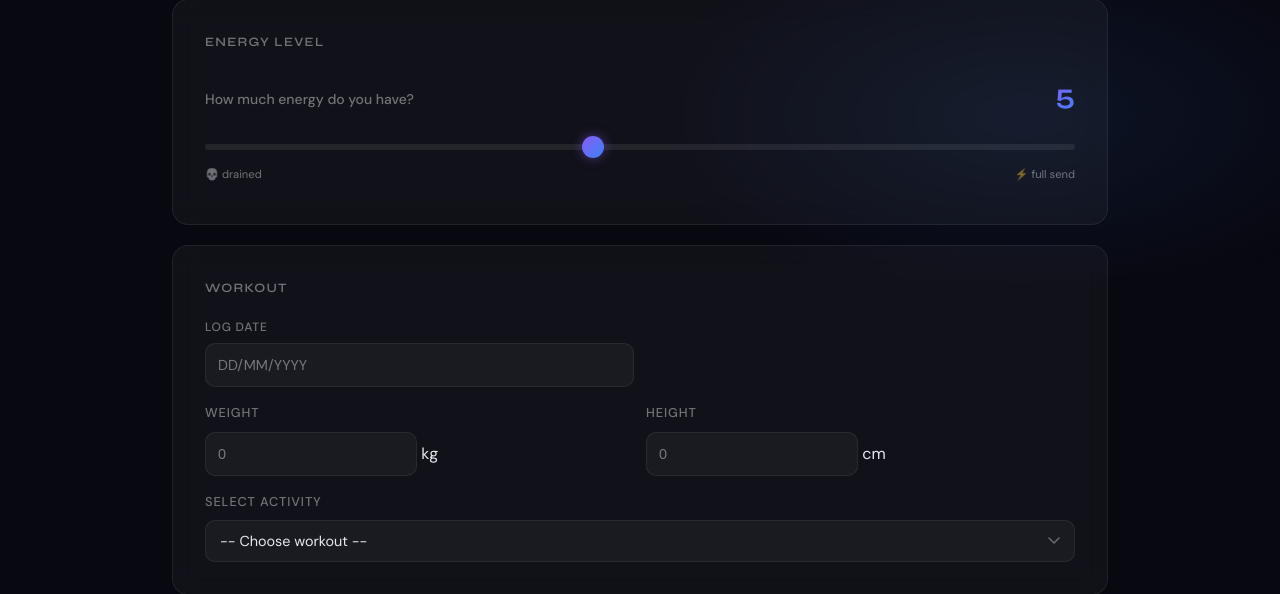
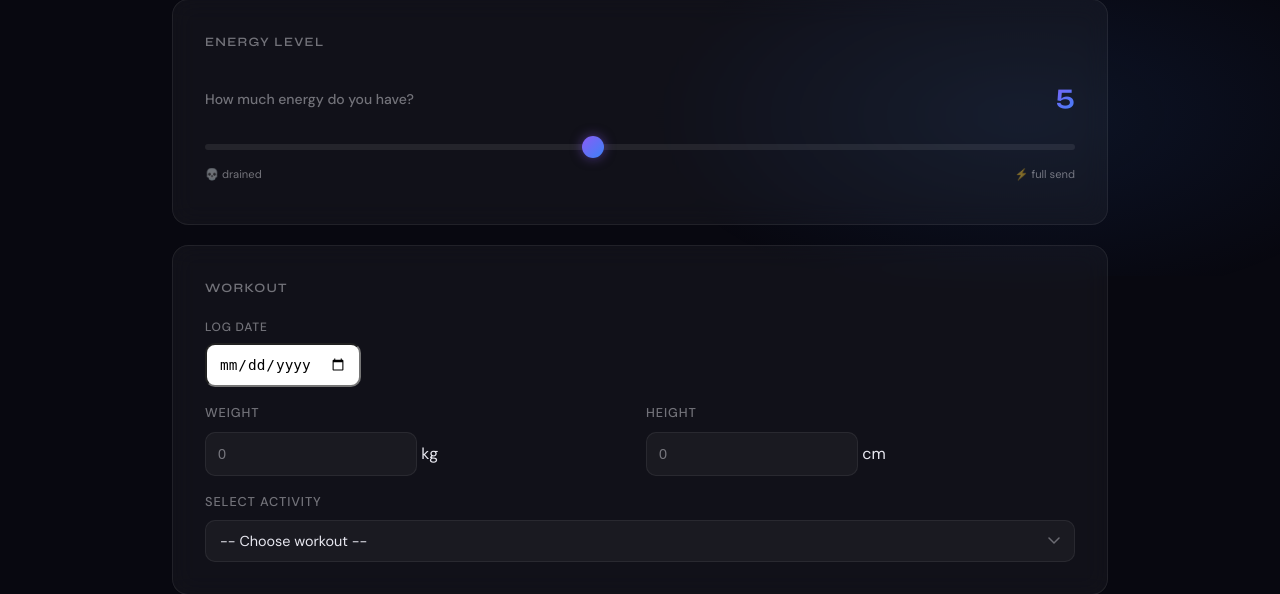
Before and after one commit to PerthCPE/genZ-wellness, a FastAPI app: page / in a window 1280 px wide. Shown: the part 524-1118 px from the top of the page. Run offline with FastAPI, Linux system fonts and the light colour scheme; some libraries are stand-ins or nearby versions.

Commit message:
fix: date input type=date with default today

```diff
--- a/static/script.js
+++ b/static/script.js
@@ -64,24 +64,27 @@
   // ── Submit button state ────────────────────────────────────────────────
   function updateBtn() {
     document.getElementById("submitBtn").disabled = !selectedMood;
-      // ── Set date & time display ──
-    function updateDateTime() {
-      const now  = new Date();
-      const dd   = String(now.getDate()).padStart(2, "0");
-      const mm   = String(now.getMonth() + 1).padStart(2, "0");
-      const yyyy = now.getFullYear();
-      const hh   = String(now.getHours()).padStart(2, "0");
-      const min  = String(now.getMinutes()).padStart(2, "0");
-
-      const dateEl = document.getElementById("workoutDate");
-      if (dateEl) dateEl.value = `${dd}/${mm}/${yyyy}`;
-
-      // เก็บ ISO format ไว้ส่ง API
-      window._logDateTime = now.toISOString();
+// ── Set default date = today ──
+  function updateDateTime() {
+    const now  = new Date();
+    const yyyy = now.getFullYear();
+    const mm   = String(now.getMonth() + 1).padStart(2, "0");
+    const dd   = String(now.getDate()).padStart(2, "0");
+    const dateEl = document.getElementById("workoutDate");
+    if (dateEl && !dateEl.value) {
+      dateEl.value = `${yyyy}-${mm}-${dd}`;
+      dateEl.max   = `${yyyy}-${mm}-${dd}`;
+    }
+    window._logDateTime = new Date(
+      document.getElementById("workoutDate")?.value || now
+    ).toISOString();
   }
 
   updateDateTime();
-  setInterval(updateDateTime, 60000); // อัพเดตทุก 1 นาที
+  document.getElementById("workoutDate")?.addEventListener("change", () => {
+  const val = document.getElementById("workoutDate").value;
+  if (val) window._logDateTime = new Date(val).toISOString();
+  });
 
   // ── Workout selector ───────────────────────────────────────────────────
   const workoutSelect = document.getElementById("workout");
--- a/templates/index.html
+++ b/templates/index.html
@@ -66,14 +66,14 @@
   <div class="card" style="margin-bottom: 20px; animation-delay: 0.15s;">
     <div class="card-title">Workout</div>
   <!-- Date selector -->
-    <div class="wh-grid" style="margin-bottom:16px">
-      <div class="run-field">
-        <label>Log Date</label>
-        <div class="run-input-wrap">
-          <input type="text" id="workoutDate" class="run-input" placeholder="DD/MM/YYYY" readonly />
+      <div style="margin-bottom:16px">
+        <div class="run-field">
+          <label>Log Date</label>
+          <div class="run-input-wrap">
+            <input type="date" id="workoutDate" class="run-input" />
+          </div>
         </div>
       </div>
-    </div>
     <div class="card-content">
       <!-- Weight & Height -->
       <div class="wh-grid" style="margin-bottom:16px">
```
